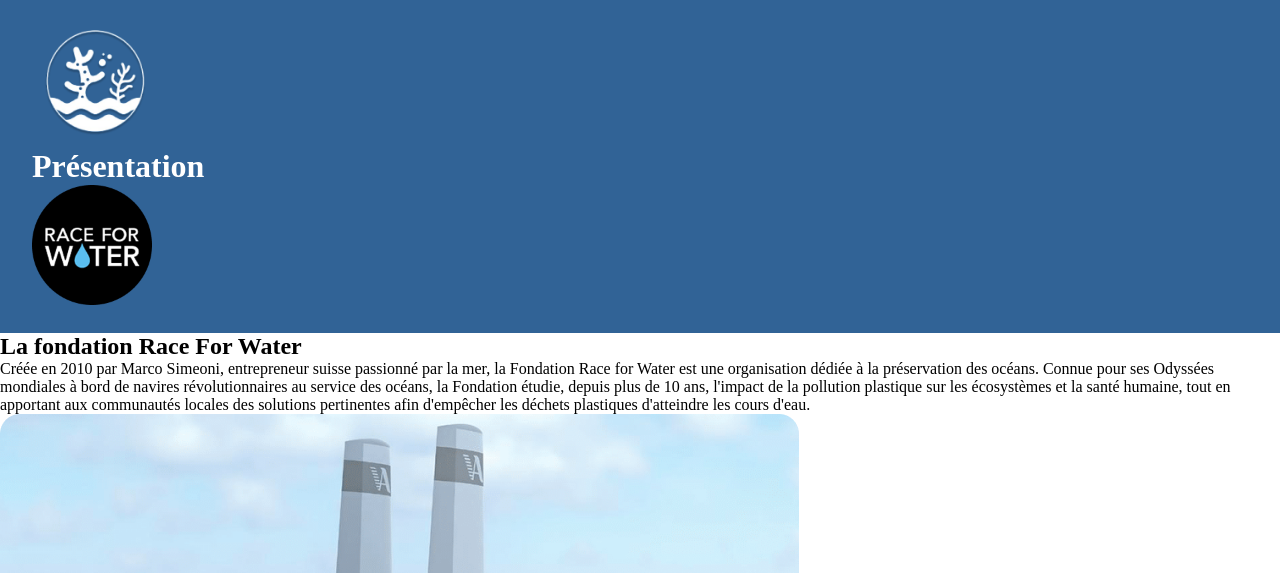
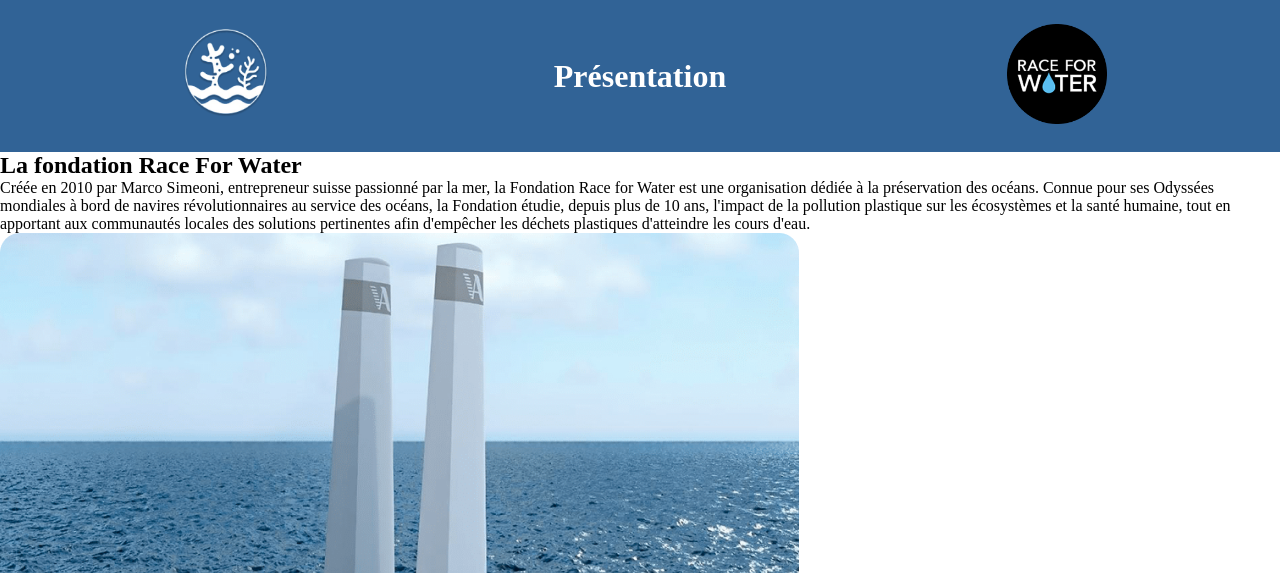
Before and after one commit to FuzniX/NuitInfo, a Flask app: page / in a window 1280 px wide. Shown: the top 573 px of the page. Run offline with Flask 3, Linux system fonts and the light colour scheme; some web fonts are replaced.

Commit message:
update header logos

```diff
--- a/static/style.css
+++ b/static/style.css
@@ -81,14 +81,18 @@ header {
     z-index: 10;
     animation-name: showHeader;
     animation-duration: 0.5s;
-    display: flex;
-    justify-content: space-around;
-    align-items: center;
+
+}
+
+header .container {
+  display: flex;
+  justify-content: space-around;
+  align-items: center;
 }
 
 .logo {
-  width: 120px;
-  height: 120px;
+  width: 100px;
+  height: 100px;
 }
 
 
```
